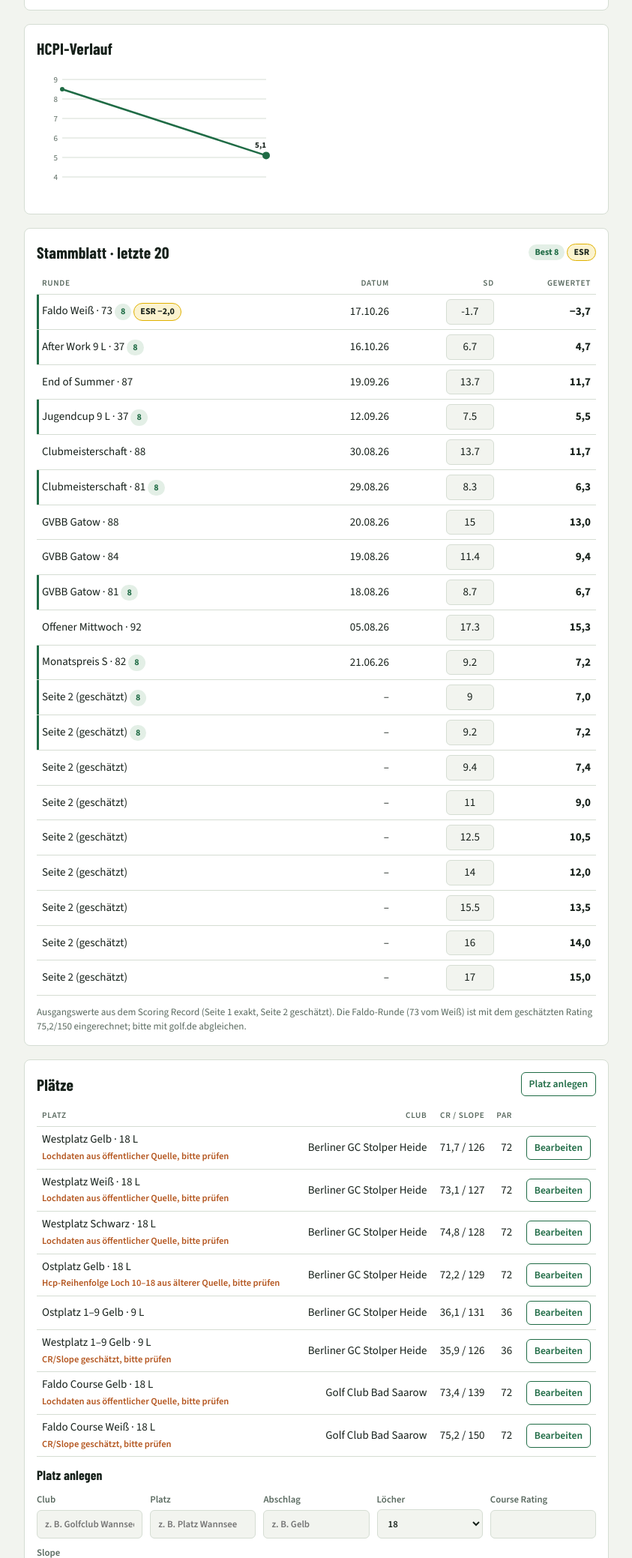
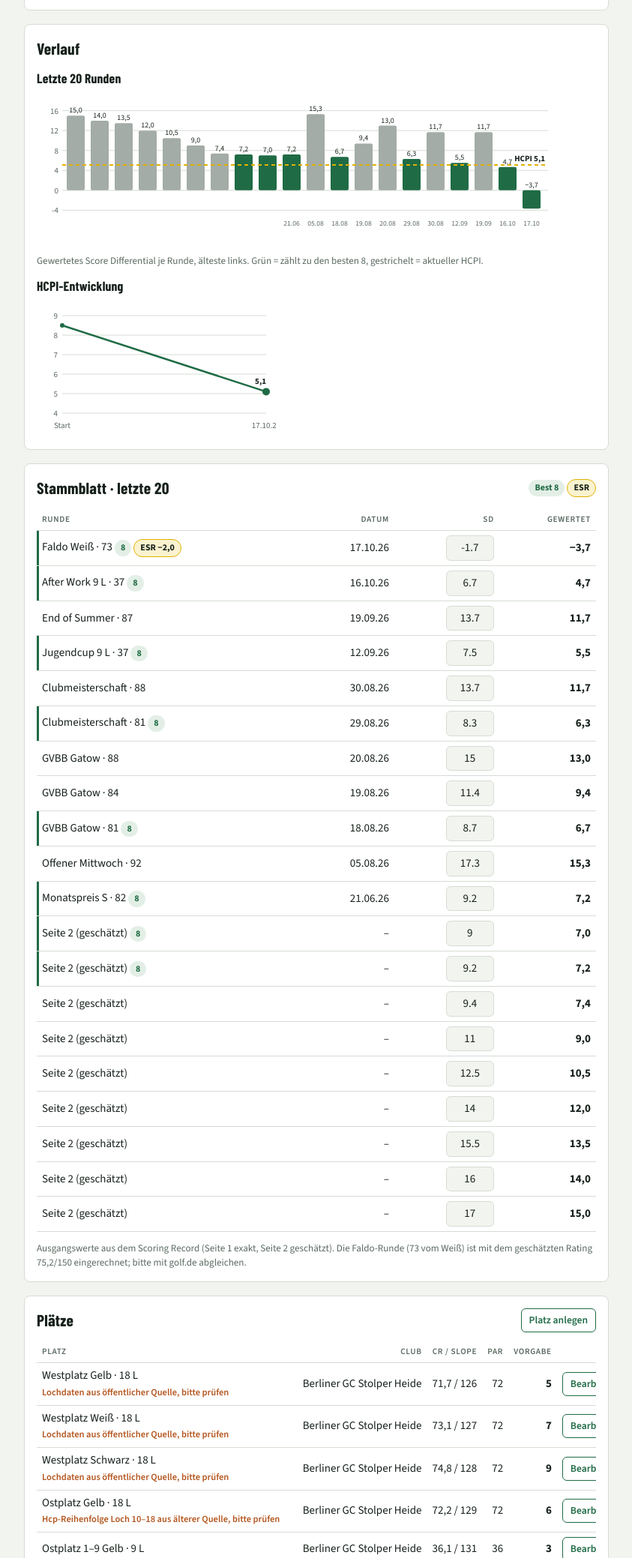
Before and after one commit to BRANDInstitute-hub/golf-simon, a plain HTML site: page index.html in a window 1280 px wide. Shown: the part 2098-4176 px from the top of the page at 75% size, without its empty margins (218-1061 px from the left). Drawn offline with nearby package versions, Linux system fonts and the light colour scheme.

Commit message:
Add files via upload

```diff
--- a/index.html
+++ b/index.html
@@ -160,7 +160,11 @@ textarea{width:100%;min-height:90px;font:12px/1.4 ui-monospace,Menlo,monospace;c
   </section>
 
   <section id="secHist">
-    <h2>HCPI-Verlauf</h2>
+    <h2>Verlauf</h2>
+    <h3>Letzte 20 Runden</h3>
+    <div class="chartbox" id="sdChart"></div>
+    <p class="note">Gewertetes Score Differential je Runde, älteste links. Grün = zählt zu den besten 8, gestrichelt = aktueller HCPI.</p>
+    <h3>HCPI-Entwicklung</h3>
     <div class="chartbox" id="chart"></div>
   </section>
 
@@ -219,7 +223,10 @@ textarea{width:100%;min-height:90px;font:12px/1.4 ui-monospace,Menlo,monospace;c
 </div>
 
 <script>
-const SH="Berliner GC Stolper Heide", BS="Golf Club Bad Saarow";
+const SH="Berliner GC Stolper Heide", BS="Golf Club Bad Saarow", GT="Berliner Golf Club Gatow", MZ="Berliner G&CC Motzener See";
+const GP=[4,4,5,3,4,5,3,4,4,4,4,3,4,4,5,3,5,4], GSI=[3,5,15,17,13,9,7,1,11,2,14,18,10,8,4,16,6,12];
+const MA=[4,5,3,4,5,4,3,5,4], MAS=[17,15,11,1,13,7,9,5,3], MB=[4,4,5,3,4,3,5,4,4], MBS1=[16,6,2,18,8,12,14,10,4], MBS2=[15,5,1,17,7,11,13,9,3];
+const MC=[3,5,4,5,4,4,4,3,5], MCS=[16,10,8,4,2,14,6,18,12];
 const WP=[5,4,4,3,5,3,5,3,4,4,5,3,4,3,4,5,4,4], WSI=[9,13,5,11,17,15,1,3,7,2,12,18,8,16,10,14,4,6];
 const OP=[4,4,3,5,4,4,4,3,5,4,4,5,4,3,4,4,3,5], OSI=[5,3,17,7,11,13,1,9,15,2,14,18,4,12,16,6,8,10];
 const FP=[5,4,3,4,3,5,4,4,4,5,5,4,3,4,4,4,3,4], FSI=[11,5,17,9,13,7,1,15,3,6,2,14,8,12,10,16,18,4];
@@ -231,7 +238,17 @@ const PRESETS={
   ost9:{club:SH,name:"Ostplatz 1–9",tee:"Gelb",holes:9,cr:36.1,s:131,par:OP.slice(0,9),si:[3,2,9,4,6,7,1,5,8]},
   west9:{club:SH,name:"Westplatz 1–9",tee:"Gelb",holes:9,cr:35.9,s:126,par:WP.slice(0,9),si:[5,8,3,6,9,7,1,2,4],check:"CR/Slope geschätzt"},
   faldoG:{club:BS,name:"Faldo Course",tee:"Gelb",holes:18,cr:73.4,s:139,par:FP,si:FSI,check:"Lochdaten aus öffentlicher Quelle"},
-  faldoW:{club:BS,name:"Faldo Course",tee:"Weiß",holes:18,cr:75.2,s:150,par:FP,si:FSI,check:"CR/Slope geschätzt"}
+  faldoW:{club:BS,name:"Faldo Course",tee:"Weiß",holes:18,cr:75.2,s:150,par:FP,si:FSI,check:"CR/Slope geschätzt"},
+  ostW:{club:SH,name:"Ostplatz",tee:"Weiß",holes:18,cr:74.3,s:129,par:OP,si:OSI,check:"Hcp-Reihenfolge Loch 10–18 aus älterer Quelle"},
+  gatowG:{club:GT,name:"Gatow",tee:"Gelb",holes:18,cr:71.3,s:126,par:GP,si:GSI,check:"Lochdaten aus öffentlicher Quelle"},
+  gatowB:{club:GT,name:"Gatow",tee:"Blau",holes:18,cr:69.5,s:124,par:GP,si:GSI,check:"Lochdaten aus öffentlicher Quelle"},
+  motzABW:{club:MZ,name:"A+B",tee:"Weiß",holes:18,cr:75.1,s:135,par:[...MA,...MB],si:[...MAS,...MBS1]},
+  motzABG:{club:MZ,name:"A+B",tee:"Gelb",holes:18,cr:72.5,s:140,par:[...MA,...MB],si:[...MAS,...MBS1],check:"CR/Slope Gelb aus älterer Quelle"},
+  motzACW:{club:MZ,name:"A+C",tee:"Weiß",holes:18,cr:75.4,s:137,par:[...MA,...MC],si:[...MAS,...MCS]},
+  motzACG:{club:MZ,name:"A+C",tee:"Gelb",holes:18,cr:72.6,s:142,par:[...MA,...MC],si:[...MAS,...MCS],check:"CR/Slope Gelb aus älterer Quelle"},
+  motzBCW:{club:MZ,name:"B+C",tee:"Weiß",holes:18,cr:75.3,s:138,par:[...MB,...MC],si:[...MBS2,...MCS]},
+  motzBCG:{club:MZ,name:"B+C",tee:"Gelb",holes:18,cr:72.6,s:139,par:[...MB,...MC],si:[...MBS2,...MCS],check:"CR/Slope Gelb aus älterer Quelle"},
+  motzA9G:{club:MZ,name:"A 1–9",tee:"Gelb",holes:9,cr:36.3,s:139,par:MA,si:[9,8,6,1,7,4,5,3,2]}
 };
 const SEED={"rec":[{"d":"17.10.26","l":"Faldo Weiß · 73","sd":-1.7,"adj":-2,"esr":-2},{"d":"16.10.26","l":"After Work 9 L · 37","sd":6.7,"adj":-2},{"d":"19.09.26","l":"End of Summer · 87","sd":13.7,"adj":-2},{"d":"12.09.26","l":"Jugendcup 9 L · 37","sd":7.5,"adj":-2},{"d":"30.08.26","l":"Clubmeisterschaft · 88","sd":13.7,"adj":-2},{"d":"29.08.26","l":"Clubmeisterschaft · 81","sd":8.3,"adj":-2},{"d":"20.08.26","l":"GVBB Gatow · 88","sd":15,"adj":-2},{"d":"19.08.26","l":"GVBB Gatow · 84","sd":11.4,"adj":-2},{"d":"18.08.26","l":"GVBB Gatow · 81","sd":8.7,"adj":-2},{"d":"05.08.26","l":"Offener Mittwoch · 92","sd":17.3,"adj":-2},{"d":"21.06.26","l":"Monatspreis S · 82","sd":9.2,"adj":-2},{"d":"","l":"Seite 2 (geschätzt)","sd":9,"adj":-2},{"d":"","l":"Seite 2 (geschätzt)","sd":9.2,"adj":-2},{"d":"","l":"Seite 2 (geschätzt)","sd":9.4,"adj":-2},{"d":"","l":"Seite 2 (geschätzt)","sd":11,"adj":-2},{"d":"","l":"Seite 2 (geschätzt)","sd":12.5,"adj":-2},{"d":"","l":"Seite 2 (geschätzt)","sd":14,"adj":-2},{"d":"","l":"Seite 2 (geschätzt)","sd":15.5,"adj":-2},{"d":"","l":"Seite 2 (geschätzt)","sd":16,"adj":-2},{"d":"","l":"Seite 2 (geschätzt)","sd":17,"adj":-2},{"d":"","l":"Seite 2 (geschätzt)","sd":18,"adj":0}],"hist":[{"l":"Start","h":8.5},{"l":"17.10.26","h":5.1}],"low":5.1,"undo":[]};
 const CFG={"id": "simon", "who": "Simon Steiner · Berliner GC Stolper Heide", "fav": ["westW", "westS", "ost18", "faldoW"], "scen": ["westW", "westS", "ost18", "faldoW"], "goal": null, "typical": 12.0, "typicalText": "Spielt Simon auf seinem bisherigen Niveau (Ø SD ≈ 12, rund 85 vom Weiß West),", "recNote": "Ausgangswerte aus dem Scoring Record (Seite 1 exakt, Seite 2 geschätzt). Die Faldo-Runde (73 vom Weiß) ist mit dem geschätzten Rating 75,2/150 eingerechnet; bitte mit golf.de abgleichen.", "def": "westW"};
@@ -364,9 +381,9 @@ function renderDev(){const rs=ROUNDS.filter(r=>r.dist).sort((a,b)=>a.date<b.date
       <td>${r.dist.eagle||""}</td><td>${r.dist.birdie||""}</td><td>${r.dist.par||""}</td><td>${r.dist.bogey||""}</td><td>${r.dist.double||""}</td><td>${(r.dist.triple+r.dist.pick)||""}</td><td>${fmt(r.sd)}</td></tr>`).join("")}
 
 /* ---------- Plätze verwalten ---------- */
-function renderCourses(){const cs=courses();
-  $("courseTbl").innerHTML=`<tr><th>Platz</th><th>Club</th><th>CR / Slope</th><th>Par</th><th></th></tr>`+Object.entries(cs).map(([id,c])=>
-    `<tr><td>${esc(cLabel(c))}${c.check?`<br><span class="flag">${esc(c.check)}, bitte prüfen</span>`:""}</td><td>${esc(c.club)}</td><td>${String(c.cr).replace(".",",")} / ${c.s}</td><td>${parSum(c)}</td>
+function renderCourses(){const cs=courses(),hh=S&&S.rec&&S.rec.length?hcpiOf(S.rec,S.low):null;
+  $("courseTbl").innerHTML=`<tr><th>Platz</th><th>Club</th><th>CR / Slope</th><th>Par</th><th>Vorgabe</th><th></th></tr>`+Object.entries(cs).map(([id,c])=>
+    `<tr><td>${esc(cLabel(c))}${c.check?`<br><span class="flag">${esc(c.check)}, bitte prüfen</span>`:""}</td><td>${esc(c.club)}</td><td>${String(c.cr).replace(".",",")} / ${c.s}</td><td>${parSum(c)}</td><td><b>${hh==null?"–":courseHcp(c,hh)}</b></td>
      <td><button class="ghost small" data-edit="${id}">Bearbeiten</button></td></tr>`).join("");
   document.querySelectorAll("[data-edit]").forEach(b=>b.addEventListener("click",()=>openCourse(b.dataset.edit)))}
 function cfGrid(n,c){const par=c?c.par:Array(n).fill(4),si=c?c.si:Array.from({length:n},(_,i)=>i+1);
@@ -415,8 +432,18 @@ function render(){
   let g="";for(let v=mn;v<=mx;v++){if((v-mn)%Math.max(1,Math.ceil((mx-mn)/5)))continue;g+=`<line x1="${p.l}" x2="${W-p.r}" y1="${ys(v)}" y2="${ys(v)}" stroke="var(--line)"/><text x="${p.l-6}" y="${ys(v)+4}" text-anchor="end">${v}</text>`}
   if(CFG.goal!=null)g+=`<line x1="${p.l}" x2="${W-p.r}" y1="${ys(CFG.goal)}" y2="${ys(CFG.goal)}" stroke="var(--tee)" stroke-dasharray="4 4"/><text x="${W-p.r}" y="${ys(CFG.goal)-5}" text-anchor="end">Ziel ${CFG.goal}</text>`;
   g+=`<path d="${HH.map((x,i)=>`${i?"L":"M"}${xs(i)},${ys(x.h)}`).join("")}" fill="none" stroke="var(--accent)" stroke-width="2.5"/>`+HH.map((x,i)=>`<circle cx="${xs(i)}" cy="${ys(x.h)}" r="${i===HH.length-1?5:3}" fill="var(--accent)"/>`).join("");
+  const step=Math.max(1,Math.ceil(HH.length/12));HH.forEach((x,i)=>{if(i%step&&i!==HH.length-1)return;g+=`<text x="${xs(i)}" y="${ht-6}" text-anchor="middle">${esc(x.l||"")}</text>`});
   const last=HH[HH.length-1];g+=`<text x="${xs(HH.length-1)}" y="${ys(last.h)-10}" text-anchor="${HH.length>1?"end":"start"}" style="fill:var(--ink);font-weight:700">${fmt(last.h)}</text>`;
   $("chart").innerHTML=`<svg viewBox="0 0 ${W} ${ht}" width="${W}" height="${ht}" role="img" aria-label="HCPI-Verlauf">${g}</svg>`+(HH.length<2?'<p class="note">Sobald du Runden speicherst, entsteht hier deine Kurve.</p>':"");
+  { const R=S.rec.slice(0,20).map((o,i)=>({v:r1(o.sd+o.adj),d:o.d,b:best.includes(i)})).reverse();
+    const bw=24,gp=8,H2=190,pl=34,W2=Math.max(320,pl+R.length*(bw+gp)+8),vs=R.map(x=>x.v);
+    const lo=Math.min(0,Math.floor(Math.min(...vs,h)-1)),hi=Math.ceil(Math.max(...vs,h)+1),y=v=>12+(hi-v)*(H2-44)/(hi-lo);
+    let g2="",stp=Math.max(1,Math.ceil((hi-lo)/6));for(let v=Math.ceil(lo/stp)*stp;v<=hi;v+=stp)g2+=`<line x1="${pl}" x2="${W2}" y1="${y(v)}" y2="${y(v)}" stroke="var(--line)"/><text x="${pl-5}" y="${y(v)+4}" text-anchor="end">${v}</text>`;
+    R.forEach((x,i)=>{const X=pl+6+i*(bw+gp),top=Math.min(y(x.v),y(0)),ht2=Math.max(1,Math.abs(y(0)-y(x.v)));
+      g2+=`<rect x="${X}" y="${top}" width="${bw}" height="${ht2}" rx="2" fill="${x.b?"var(--accent)":"var(--c-par)"}"/><text x="${X+bw/2}" y="${top-4}" text-anchor="middle" style="fill:var(--ink);font-size:10px">${fmt(x.v)}</text>`;
+      if(x.d)g2+=`<text x="${X+bw/2}" y="${H2-18}" text-anchor="middle" style="font-size:9.5px">${esc(String(x.d).slice(0,5))}</text>`});
+    g2+=`<line x1="${pl}" x2="${W2}" y1="${y(h)}" y2="${y(h)}" stroke="var(--tee)" stroke-width="2" stroke-dasharray="5 4"/><text x="${W2-4}" y="${y(h)-5}" text-anchor="end" style="fill:var(--ink);font-weight:700">HCPI ${fmt(h)}</text>`;
+    $("sdChart").innerHTML=`<svg viewBox="0 0 ${W2} ${H2}" width="${W2}" height="${H2}" role="img" aria-label="Differentials der letzten 20 Runden">${g2}</svg>`;}
   if(document.activeElement!==$("backup"))$("backup").value=JSON.stringify(fullBackup());
   renderDev()}
 
```
